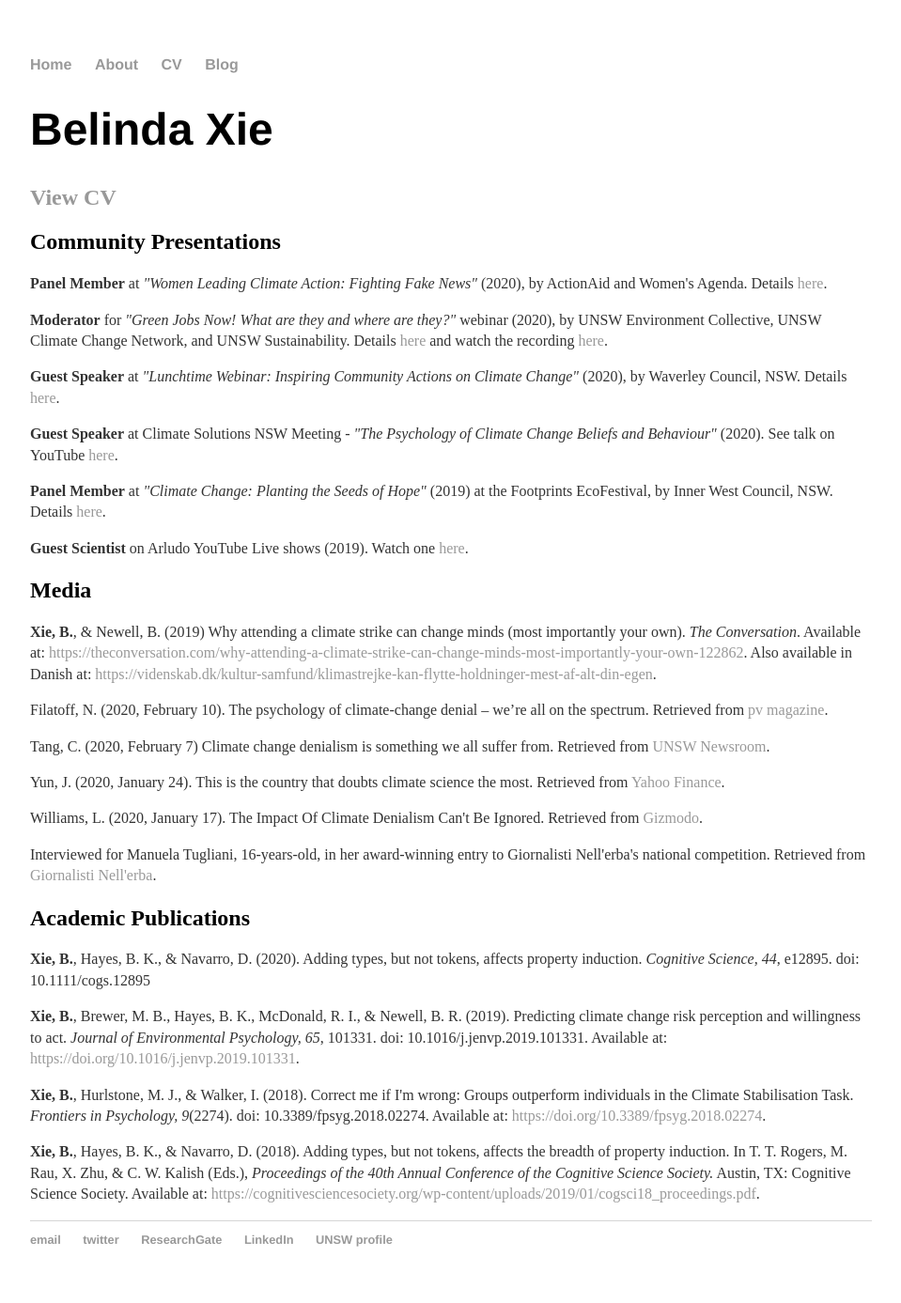
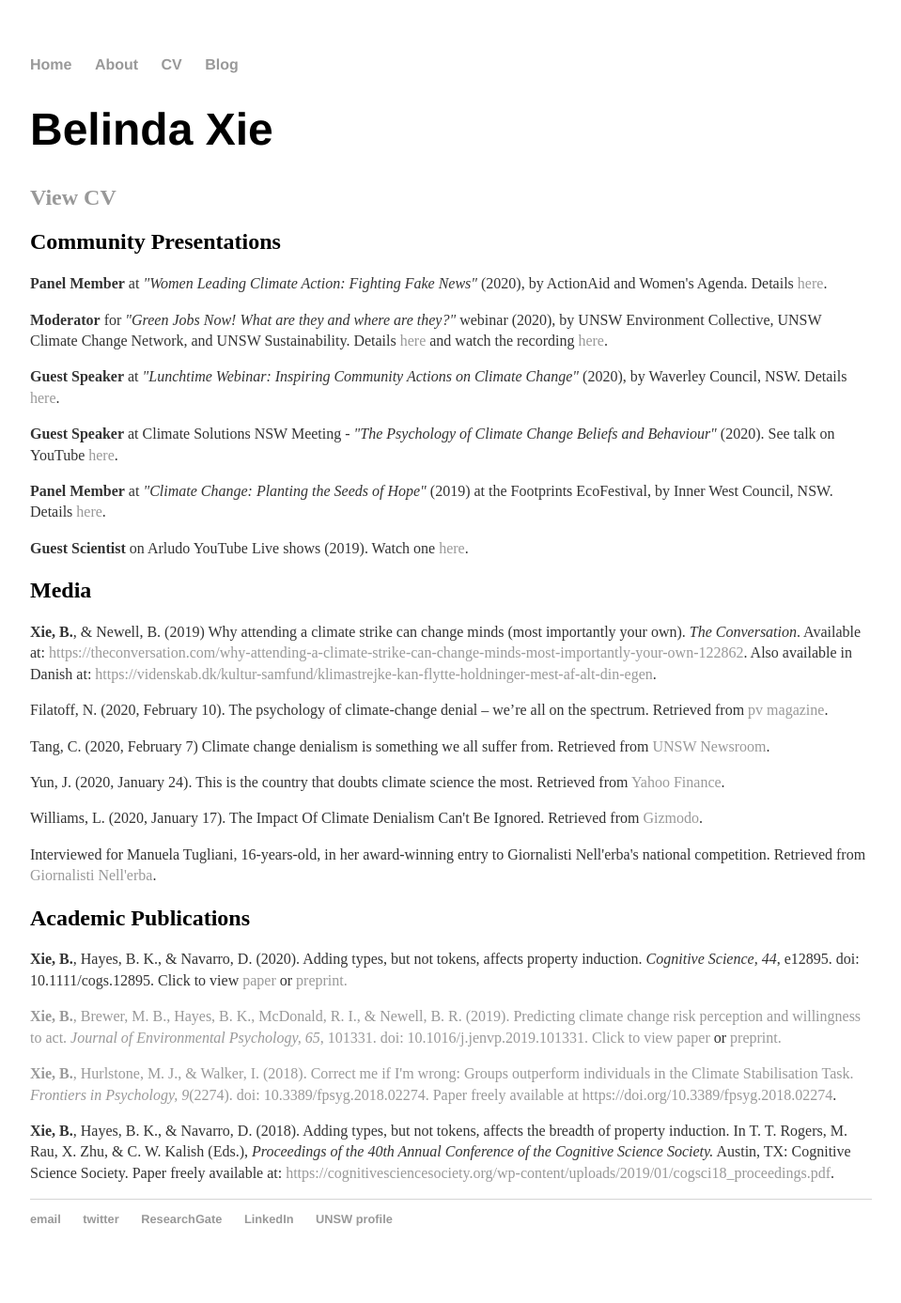
Before and after one commit to belindaxie/belindaxie.github.io, a Jekyll site: the page built from cv/index.html, in a window 1280 px wide. Shown: the whole page at 94% size, without its empty margins (160-1119 px from the left). Built offline with Jekyll 4.4.1, drawn with Linux system fonts in a browser that asks for light colours; after the commit the page ends 1365 px from its top, so only the background shows below that.

Commit message:
added preprint files

```diff
--- a/cv/index.html
+++ b/cv/index.html
@@ -47,13 +47,13 @@ title: CV of Belinda Xie
 
 <h2>Academic Publications </h2>
 
-	<p><strong>Xie, B.</strong>, Hayes, B. K., & Navarro, D. (2020). Adding types, but not tokens, affects property induction. <em>Cognitive Science, 44</em>, e12895. doi: 10.1111/cogs.12895</p>
+	<p><strong>Xie, B.</strong>, Hayes, B. K., & Navarro, D. (2020). Adding types, but not tokens, affects property induction. <em>Cognitive Science, 44</em>, e12895. doi: 10.1111/cogs.12895. Click to view <a href="https://doi.org/10.1111/cogs.12895">paper</a> or <a href="/cv/files/XieNavarroHayes(2020)TypesTokensPropertyInduction_preprint.pdf" class="download">preprint.</p>
 
-	<p><strong>Xie, B.</strong>, Brewer, M. B., Hayes, B. K., McDonald, R. I., & Newell, B. R. (2019). Predicting climate change risk perception and willingness to act. <em>Journal of Environmental Psychology, 65</em>, 101331. doi: 10.1016/j.jenvp.2019.101331. Available at: <a href="https://doi.org/10.1016/j.jenvp.2019.101331">https://doi.org/10.1016/j.jenvp.2019.101331</a>.</p>
+	<p><strong>Xie, B.</strong>, Brewer, M. B., Hayes, B. K., McDonald, R. I., & Newell, B. R. (2019). Predicting climate change risk perception and willingness to act. <em>Journal of Environmental Psychology, 65</em>, 101331. doi: 10.1016/j.jenvp.2019.101331. Click to view <a href="https://doi.org/10.1016/j.jenvp.2019.101331">paper</a> or <a href="cv/files/Xieetal(2019)PredictingClimate_preprint.pdf" class="download">preprint.</p>
 
-	<p><strong>Xie, B.</strong>, Hurlstone, M. J., & Walker, I. (2018). Correct me if I'm wrong: Groups outperform individuals in the Climate Stabilisation Task. <em>Frontiers in Psychology, 9</em>(2274). doi: 10.3389/fpsyg.2018.02274. Available at: <a href="https://doi.org/10.3389/fpsyg.2018.02274">https://doi.org/10.3389/fpsyg.2018.02274</a>.</p>
+	<p><strong>Xie, B.</strong>, Hurlstone, M. J., & Walker, I. (2018). Correct me if I'm wrong: Groups outperform individuals in the Climate Stabilisation Task. <em>Frontiers in Psychology, 9</em>(2274). doi: 10.3389/fpsyg.2018.02274. Paper freely available at <a href="https://doi.org/10.3389/fpsyg.2018.02274">https://doi.org/10.3389/fpsyg.2018.02274</a>.</p>
 
-	<p><strong>Xie, B.</strong>, Hayes, B. K., & Navarro, D. (2018). Adding types, but not tokens, affects the breadth of property induction. In T. T. Rogers, M. Rau, X. Zhu, & C. W. Kalish (Eds.), <em>Proceedings of the 40th Annual Conference of the Cognitive Science Society.</em> Austin, TX: Cognitive Science Society. Available at: <a href="https://cognitivesciencesociety.org/wp-content/uploads/2019/01/cogsci18_proceedings.pdf">https://cognitivesciencesociety.org/wp-content/uploads/2019/01/cogsci18_proceedings.pdf</a>.</p>
+	<p><strong>Xie, B.</strong>, Hayes, B. K., & Navarro, D. (2018). Adding types, but not tokens, affects the breadth of property induction. In T. T. Rogers, M. Rau, X. Zhu, & C. W. Kalish (Eds.), <em>Proceedings of the 40th Annual Conference of the Cognitive Science Society.</em> Austin, TX: Cognitive Science Society. Paper freely available at: <a href="https://cognitivesciencesociety.org/wp-content/uploads/2019/01/cogsci18_proceedings.pdf">https://cognitivesciencesociety.org/wp-content/uploads/2019/01/cogsci18_proceedings.pdf</a>.</p>
 
 
 </div>
```
